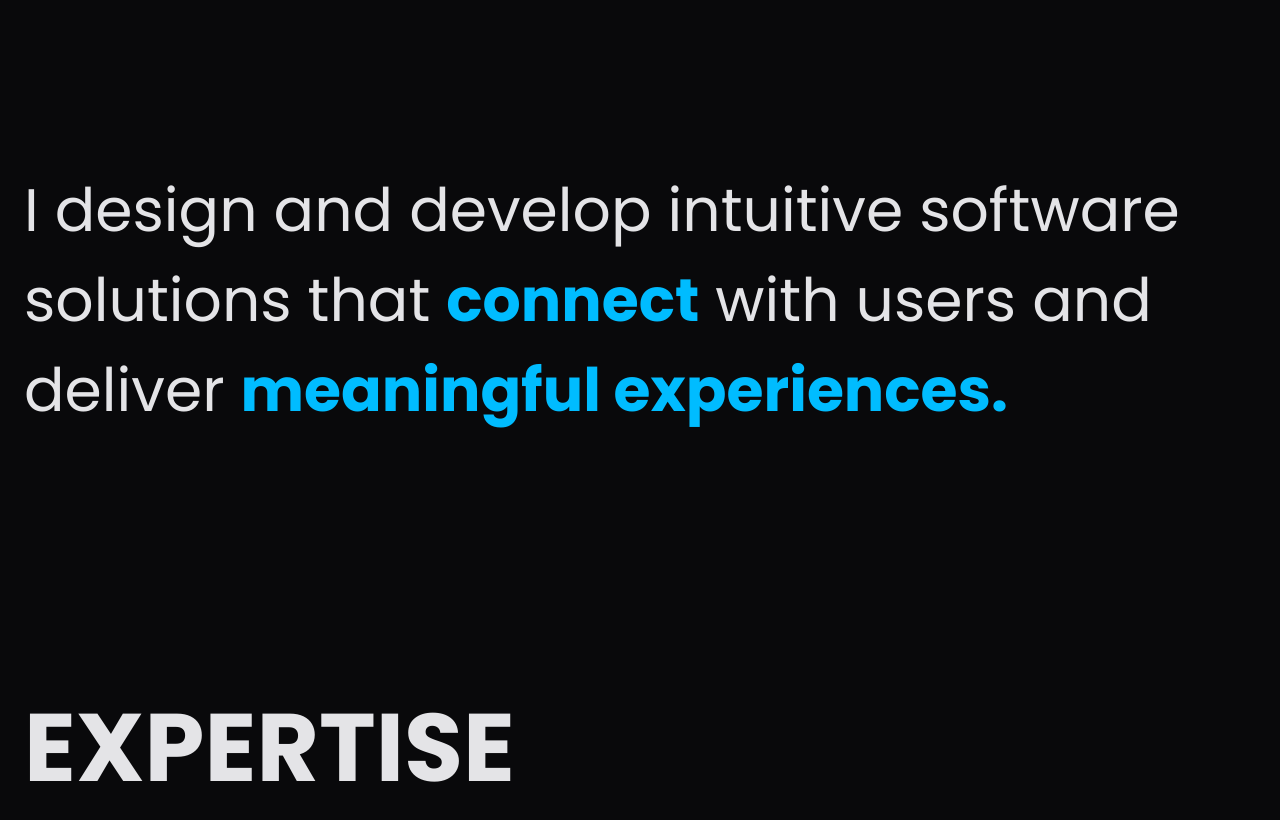
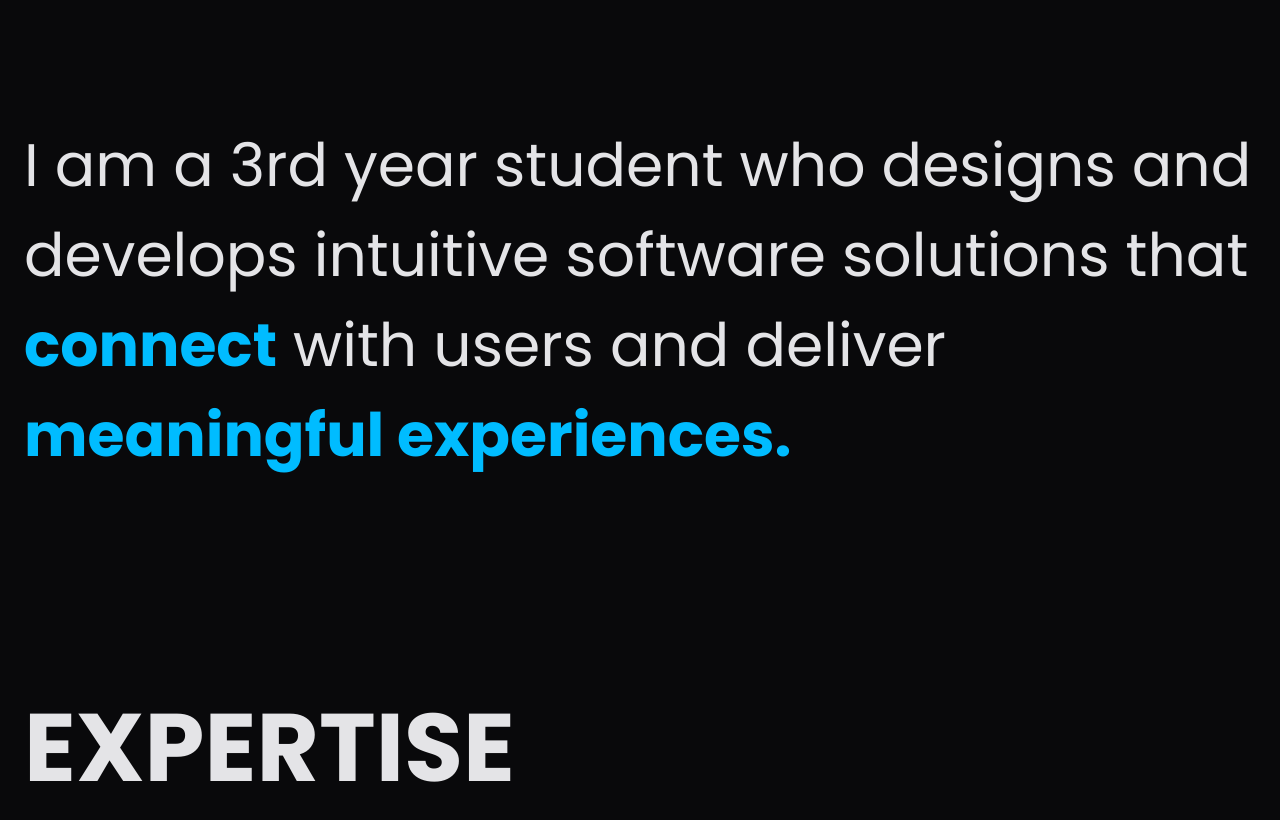
Before and after one commit to Serial-Cyn/personal-portfolio, a Next.js app: page / in a window 1280 px wide. Shown: the part 900-1720 px from the top of the page. Built offline with nearby package versions, Linux system fonts and the light colour scheme; a web font is replaced by a local one.

Commit message:
fix: job value to say that I am a 3rd year student

```diff
--- a/components/value-section/job-value.tsx
+++ b/components/value-section/job-value.tsx
@@ -29,7 +29,7 @@ export default function JobValue() {
         animate={inView ? { opacity: 1, y: 0 } : {}}
         transition={{ duration: 0.6 }}
       >
-        I design and develop intuitive software solutions that{" "}
+        I am a 3rd year student who designs and develops intuitive software solutions that{" "}
         <span className="font-bold text-sky-400">connect</span> with users and
         deliver{" "}
         <span className="font-bold text-sky-400">meaningful experiences.</span>
```
